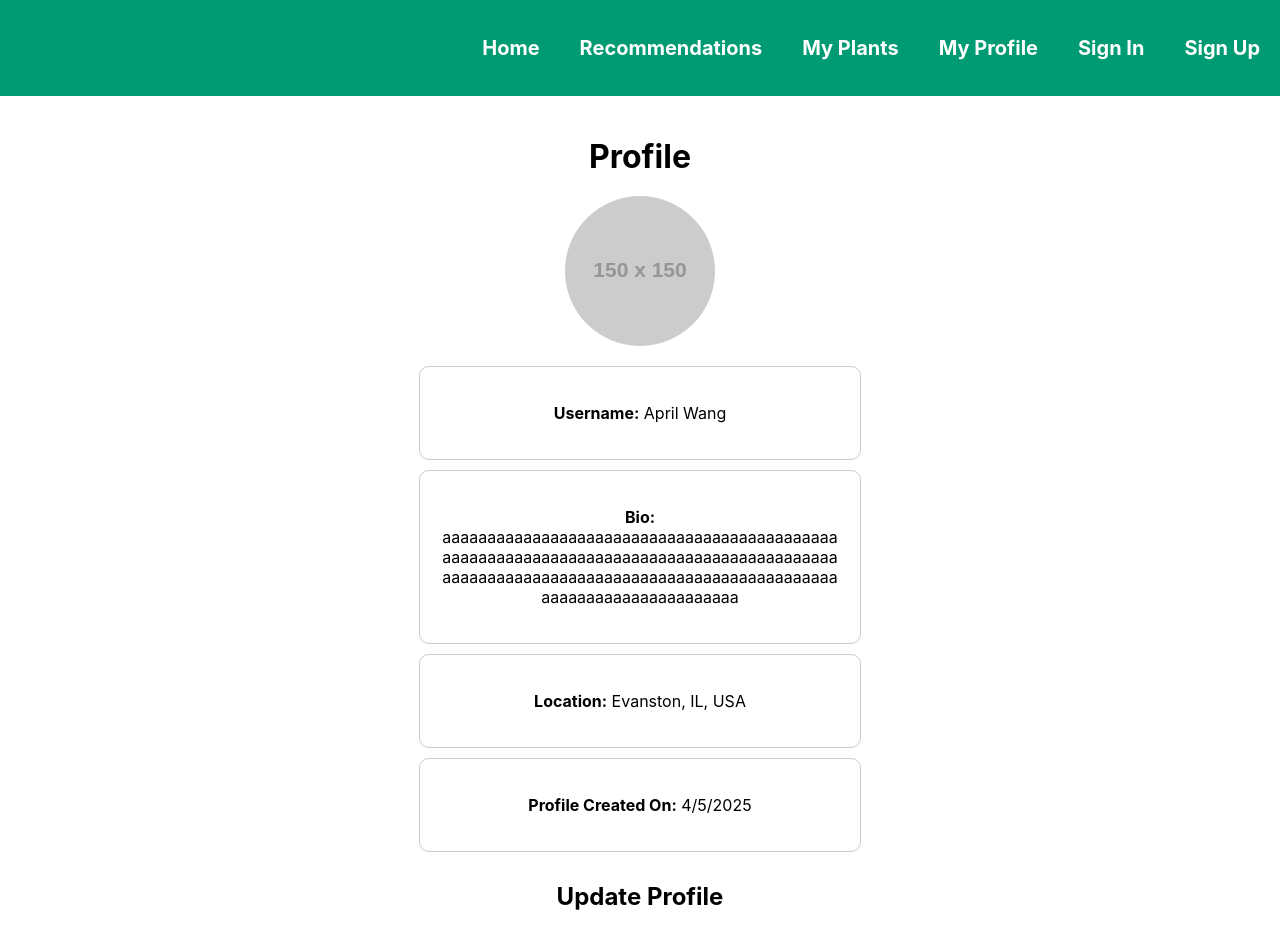
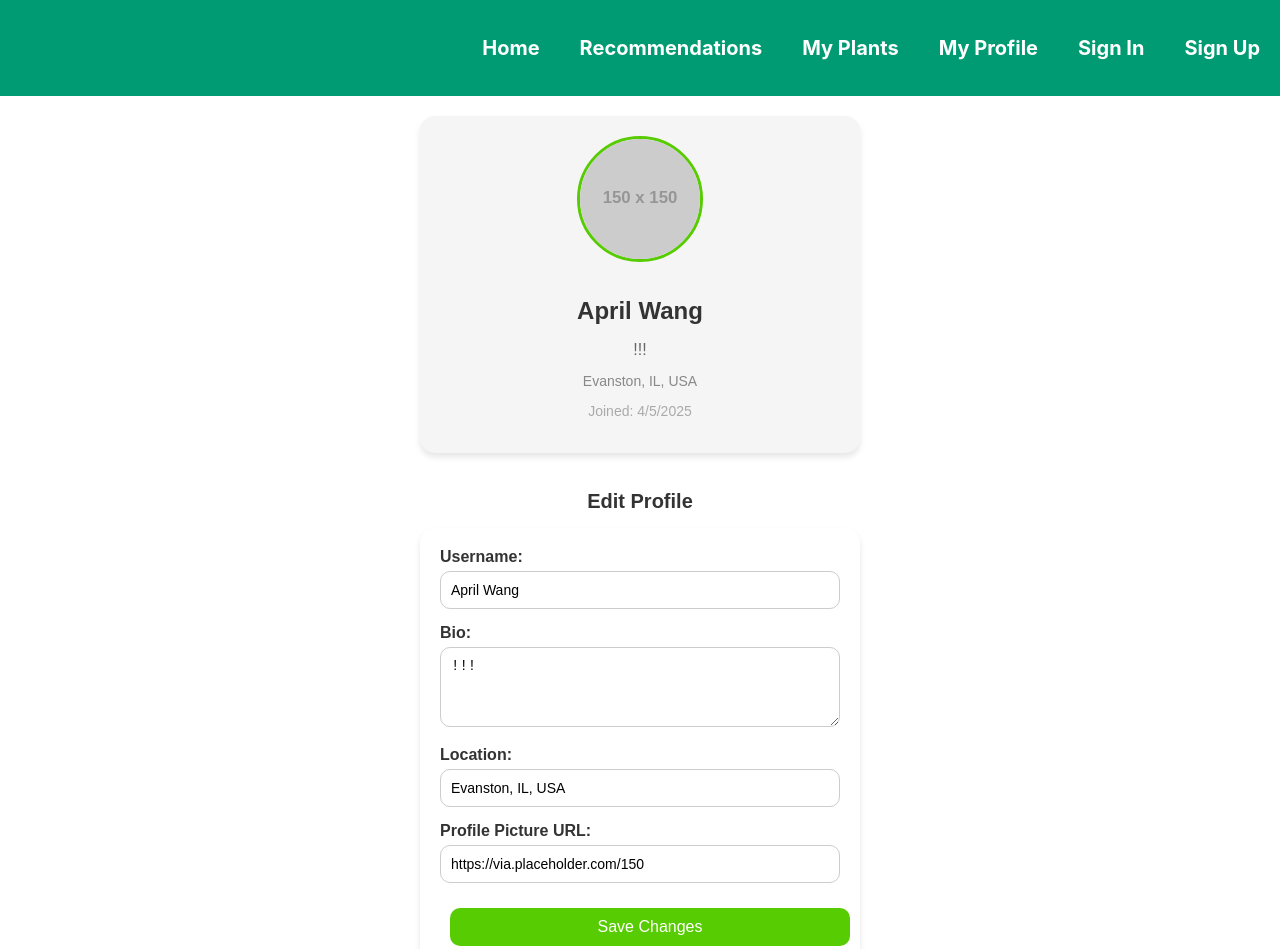
Before and after one commit to viktoriia-sokolenko/fernfriends-wildhacks2025, a React (Create React App) app in the folder client/: page /profile in a window 1280 px wide. Shown: the top 949 px of the page. Built offline with nearby package versions, Linux system fonts and the light colour scheme.

Commit message:
profile page

```diff
--- a/client/package.json
+++ b/client/package.json
@@ -3,6 +3,7 @@
   "version": "0.1.0",
   "private": true,
   "dependencies": {
+    "@google/genai": "^0.7.0",
     "@testing-library/dom": "^10.4.0",
     "@testing-library/jest-dom": "^6.6.3",
     "@testing-library/react": "^16.3.0",
--- a/client/src/pages/Profile.css
+++ b/client/src/pages/Profile.css
@@ -3,6 +3,8 @@
   flex-direction: column;
   align-items: center;
   margin-top: 20px;
+  font-family: 'Arial', sans-serif;
+  color: #333;
 }
 
 .profile-title {
@@ -10,11 +12,47 @@
   margin-bottom: 20px;
 }
 
+.profile-card {
+  background-color: #f5f5f5;
+  border-radius: 15px;
+  padding: 20px;
+  text-align: center;
+  width: 90%;
+  max-width: 400px;
+  box-shadow: 0 4px 6px rgba(0, 0, 0, 0.1);
+  margin-bottom: 20px;
+}
+
 .profile-picture {
-  width: 150px;
-  height: 150px;
+  width: 120px;
+  height: 120px;
   border-radius: 50%;
-  margin-bottom: 20px;
+  margin-bottom: 15px;
+  border: 3px solid #58cc02; /* Duolingo green */
+}
+
+.profile-username {
+  font-size: 24px;
+  font-weight: bold;
+  color: #333;
+  margin-bottom: 10px;
+}
+
+.profile-bio {
+  font-size: 16px;
+  color: #666;
+  margin-bottom: 10px;
+}
+
+.profile-location {
+  font-size: 14px;
+  color: #888;
+  margin-bottom: 5px;
+}
+
+.profile-date {
+  font-size: 14px;
+  color: #aaa;
 }
 
 .profile-box {
@@ -30,13 +68,17 @@
   white-space: normal;
 }
 
+.form-title {
+  font-size: 20px;
+  font-weight: bold;
+  margin-bottom: 15px;
+}
+
 .profile-form {
   width: 90%;
   max-width: 400px;
-  margin-top: 20px;
-  background-color: #f9f9f9;
-  border: 1px solid #ccc;
-  border-radius: 10px;
+  background-color: #ffffff;
+  border-radius: 15px;
   padding: 20px;
   box-shadow: 0 4px 6px rgba(0, 0, 0, 0.1);
 }
@@ -57,7 +99,7 @@
   width: 100%;
   padding: 10px;
   border: 1px solid #ccc;
-  border-radius: 5px;
+  border-radius: 10px;
   font-size: 14px;
   box-sizing: border-box;
 }
@@ -67,18 +109,18 @@
   min-height: 80px;
 }
 
-button {
+.profile_button {
   width: 100%;
   padding: 10px 20px;
-  background-color: #007bff;
+  background-color: #58cc02; /* Duolingo green */
   color: white;
   border: none;
-  border-radius: 5px;
+  border-radius: 10px;
   font-size: 16px;
   cursor: pointer;
   transition: background-color 0.3s ease;
 }
 
-button:hover {
-  background-color: #0056b3;
+.profile_button:hover {
+  background-color: #45a501;
 }
--- a/client/src/pages/Profile.js
+++ b/client/src/pages/Profile.js
@@ -6,7 +6,7 @@ const Profile = () => {
     created_at: '2025-04-05 19:01:47.79967+00',
     location: 'Evanston, IL, USA',
     username: 'April Wang',
-    bio: 'aaaaaaaaaaaaaaaaaaaaaaaaaaaaaaaaaaaaaaaaaaaaaaaaaaaaaaaaaaaaaaaaaaaaaaaaaaaaaaaaaaaaaaaaaaaaaaaaaaaaaaaaaaaaaaaaaaaaaaaaaaaaaaaaaaaaaaaaaaaaaaaaaaaaaaaaaa',
+    bio: '!!!',
     profilePicture: 'https://via.placeholder.com/150', // Placeholder image URL
   });
 
@@ -30,26 +30,19 @@ const Profile = () => {
 
   return (
     <div className="profile-container">
-      <h1 className="profile-title">Profile</h1>
-      <img
-        src={user.profilePicture}
-        alt={`${user.username}'s profile`}
-        className="profile-picture"
-      />
-      <div className="profile-box">
-        <p><strong>Username:</strong> {user.username}</p>
-      </div>
-      <div className="profile-box">
-        <p><strong>Bio:</strong> {user.bio || 'No bio provided.'}</p>
-      </div>
-      <div className="profile-box">
-        <p><strong>Location:</strong> {user.location}</p>
-      </div>
-      <div className="profile-box">
-        <p><strong>Profile Created On:</strong> {new Date(user.created_at).toLocaleDateString()}</p>
+      <div className="profile-card">
+        <img
+          src={user.profilePicture}
+          alt={`${user.username}'s profile`}
+          className="profile-picture"
+        />
+        <h1 className="profile-username">{user.username}</h1>
+        <p className="profile-bio">{user.bio}</p>
+        <p className="profile-location">{user.location}</p>
+        <p className="profile-date">Joined: {new Date(user.created_at).toLocaleDateString()}</p>
       </div>
 
-      <h2>Update Profile</h2>
+      <h2 className="form-title">Edit Profile</h2>
       <form onSubmit={handleSubmit} className="profile-form">
         <div className="form-group">
           <label htmlFor="username">Username:</label>
@@ -72,7 +65,8 @@ const Profile = () => {
         </div>
         <div className="form-group">
           <label htmlFor="location">Location:</label>
-          <textarea
+          <input
+            type="text"
             id="location"
             name="location"
             value={formData.location}
@@ -89,7 +83,7 @@ const Profile = () => {
             onChange={handleChange}
           />
         </div>
-        <button type="submit">Update Profile</button>
+        <button type="submit" className="profile_button">Save Changes</button>
       </form>
     </div>
   );
```
Also changed, not shown: 1 other file (tests, documents, lock files or other folders).
